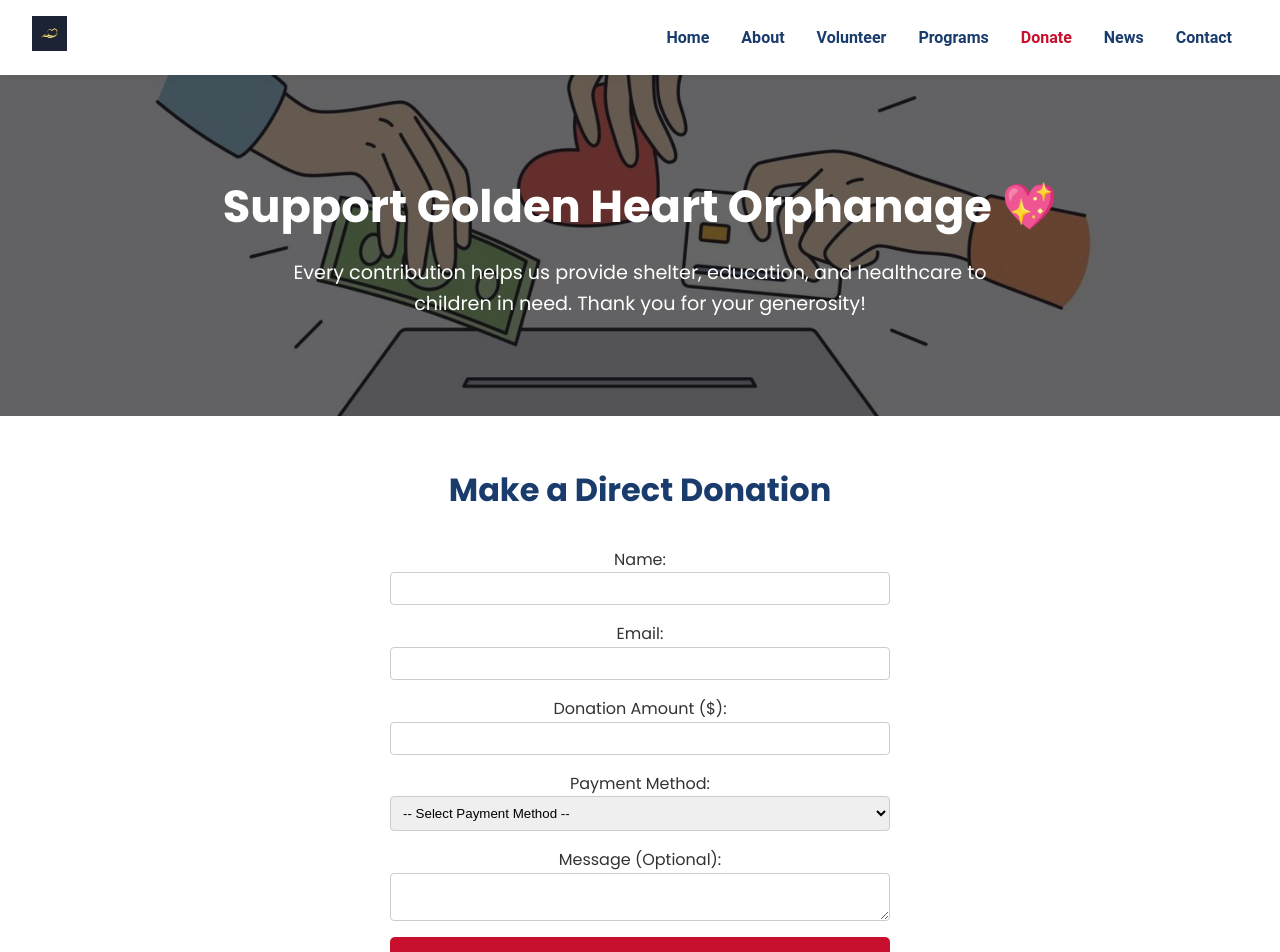
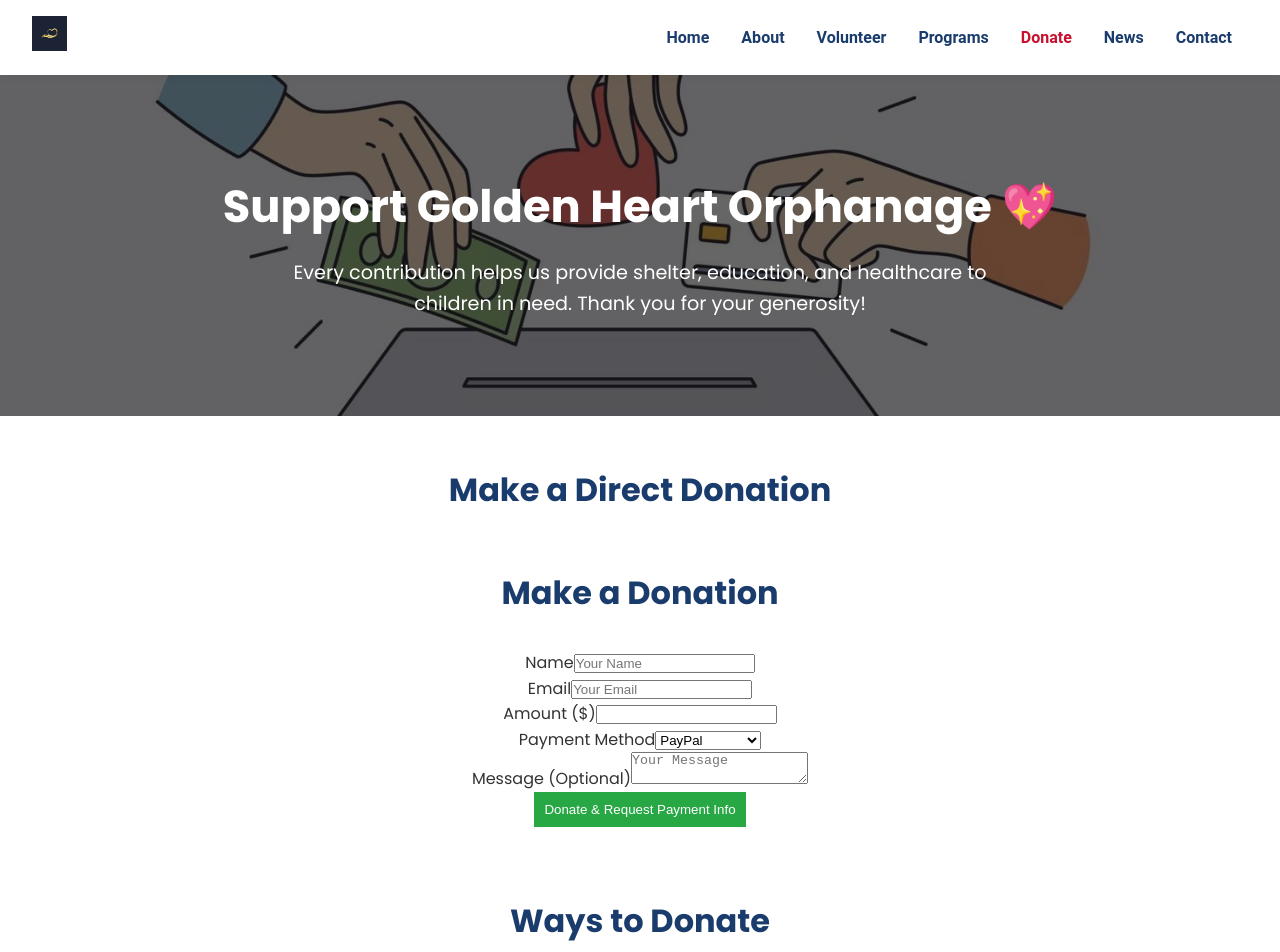
Before and after one commit to davidmassmutual/golden-heart, a React (Vite) app in the folder client/: page /donate in a window 1280 px wide. Shown: the top 952 px of the page. Built offline with nearby package versions, Linux system fonts and the light colour scheme.

Commit message:
tired commit

```diff
--- a/client/src/App.jsx
+++ b/client/src/App.jsx
@@ -39,7 +39,7 @@ function App() {
         <Route path="/contact" element={<Contact />} />
         <Route path="/volunteer" element={<Volunteer />} />
         <Route path="/admin" element={<Admin />} />
-         <Route path="/smarthub-chat" element={<SmartHubChat/>} />
+          <Route path="/smarthub-chat/:chatId" element={<SmartHubChat/>} />
       </Routes>
       <Footer />
     </Router>
--- a/client/src/components/DonationForm.jsx
+++ b/client/src/components/DonationForm.jsx
@@ -1,17 +1,21 @@
+// client/src/components/DonationForm.js
 import React, { useState } from 'react';
+import { useNavigate } from 'react-router-dom';
 import axios from 'axios';
+import { io } from 'socket.io-client';
 import '../styles/DonationForm.css';
 
-function DonationForm() {
+const DonationForm = () => {
   const [formData, setFormData] = useState({
     name: '',
     email: '',
     amount: '',
-    paymentMethod: '',
+    paymentMethod: 'PayPal',
     message: '',
   });
+  const [error, setError] = useState('');
   const [success, setSuccess] = useState('');
-  const [error, setError] = useState('');
+  const navigate = useNavigate();
 
   const handleChange = (e) => {
     setFormData({ ...formData, [e.target.name]: e.target.value });
@@ -19,78 +23,81 @@ function DonationForm() {
 
   const handleSubmit = async (e) => {
     e.preventDefault();
+    setError('');
+    setSuccess('');
+
+    const apiUrl = import.meta.env.VITE_API_URL || 'http://localhost:5000';
+
     try {
-      await axios.post('http://localhost:5000/api/donations', formData);
-      setSuccess('Thank you for your donation!');
-      setFormData({ name: '', email: '', amount: '', paymentMethod: '', message: '' });
-      setError('');
-    } catch (error) {
-      console.error('Error submitting donation:', error);
-      setError('An error occurred. Please try again.');
-      setSuccess('');
+      // Submit donation
+      const donationResponse = await axios.post(`${apiUrl}/api/donations`, formData);
+      setSuccess('Donation submitted successfully!');
+
+      // Create chat session with validated data
+      const userName = formData.name.trim() || 'Anonymous';
+      const userId = formData.email.trim() || `anonymous-${Date.now()}@noemail.com`;
+      const chatResponse = await axios.post(`${apiUrl}/api/chats`, {
+        userName,
+        userId,
+      });
+
+      if (!chatResponse.data.chatId) {
+        throw new Error('No chatId returned from server');
+      }
+
+      // Connect to Socket.io
+      const socket = io(apiUrl);
+      socket.emit('join-chat', chatResponse.data.chatId);
+      socket.emit('send-message', {
+        chatId: chatResponse.data.chatId,
+        text: `Hello, I just submitted a donation of $${formData.amount}. Please provide payment details (e.g., PayPal or bank info).`,
+        sender: 'user',
+      });
+
+      // Redirect to SmartHub chat
+      navigate(`/smarthub-chat/${chatResponse.data.chatId}`, {
+        state: { userName, userId },
+      });
+    } catch (err) {
+      console.error('Donation or chat error:', err.response?.data || err.message);
+      setError(err.response?.data?.error || 'Error submitting donation or starting chat');
     }
   };
 
   return (
-    <form onSubmit={handleSubmit} className="donation-form">
+    <div className="donation-form-container">
+      <h2>Make a Donation</h2>
+      {error && <p className="error">{error}</p>}
       {success && <p className="success">{success}</p>}
-      {error && <p className="error">{error}</p>}
-      <label>
-        Name:
-        <input
-          type="text"
-          name="name"
-          value={formData.name}
-          onChange={handleChange}
-          required
-        />
-      </label>
-      <label>
-        Email:
-        <input
-          type="email"
-          name="email"
-          value={formData.email}
-          onChange={handleChange}
-          required
-        />
-      </label>
-      <label>
-        Donation Amount ($):
-        <input
-          type="number"
-          name="amount"
-          value={formData.amount}
-          onChange={handleChange}
-          required
-        />
-      </label>
-      <label>
-        Payment Method:
-        <select
-          name="paymentMethod"
-          value={formData.paymentMethod}
-          onChange={handleChange}
-          required
-        >
-          <option value="">-- Select Payment Method --</option>
-          <option value="paypal">PayPal</option>
-          <option value="credit_card">Credit/Debit Card</option>
-          <option value="bank_transfer">Bank Transfer</option>
-          <option value="crypto">Cryptocurrency</option>
-        </select>
-      </label>
-      <label>
-        Message (Optional):
-        <textarea
-          name="message"
-          value={formData.message}
-          onChange={handleChange}
-        />
-      </label>
-      <button type="submit">Donate</button>
-    </form>
+      <form onSubmit={handleSubmit}>
+        <div>
+          <label>Name</label>
+          <input type="text" name="name" value={formData.name} onChange={handleChange} placeholder="Your Name" />
+        </div>
+        <div>
+          <label>Email</label>
+          <input type="email" name="email" value={formData.email} onChange={handleChange} placeholder="Your Email" required />
+        </div>
+        <div>
+          <label>Amount ($)</label>
+          <input type="number" name="amount" value={formData.amount} onChange={handleChange} required />
+        </div>
+        <div>
+          <label>Payment Method</label>
+          <select name="paymentMethod" value={formData.paymentMethod} onChange={handleChange}>
+            <option value="PayPal">PayPal</option>
+            <option value="Credit Card">Credit Card</option>
+            <option value="Bank Transfer">Bank Transfer</option>
+          </select>
+        </div>
+        <div>
+          <label>Message (Optional)</label>
+          <textarea name="message" value={formData.message} onChange={handleChange} placeholder="Your Message" />
+        </div>
+        <button type="submit">Donate & Request Payment Info</button>
+      </form>
+    </div>
   );
-}
+};
 
 export default DonationForm;
--- a/client/src/pages/Donate.jsx
+++ b/client/src/pages/Donate.jsx
@@ -25,13 +25,6 @@ function Donate() {
       <section className="donation-form-section container">
         <h2>Make a Direct Donation</h2>
         <DonationForm />
-        <button
-          onClick={() => navigate('/smarthub-chat')}
-          className="cta-button"
-          style={{ marginTop: '20px', background: '#c8102e', color: 'white' }}
-        >
-          Chat with Support for Payment Info
-        </button>
       </section>
 
       {/* Donation Methods */}
--- a/client/src/pages/SmartHubChat.jsx
+++ b/client/src/pages/SmartHubChat.jsx
@@ -1,92 +1,71 @@
+// client/src/pages/SmartHubChat.js
 import React, { useState, useEffect } from 'react';
-import io from 'socket.io-client';
+import { useParams, useLocation } from 'react-router-dom';
+import { io } from 'socket.io-client';
 import axios from 'axios';
-import '../styles/SmartHubChat.css'; // New CSS file
+import '../styles/SmartHubChat.css';
 
 const SmartHubChat = () => {
-  const [socket, setSocket] = useState(null);
-  const [chatId, setChatId] = useState(null);
+  const { chatId } = useParams();
+  const { state } = useLocation();
   const [messages, setMessages] = useState([]);
   const [message, setMessage] = useState('');
-  const [userName, setUserName] = useState(''); // From donation form or prompt
-  const [userId, setUserId] = useState(''); // e.g., email or anonymous
-  const [loading, setLoading] = useState(true);
+  const [socket, setSocket] = useState(null);
+  const [error, setError] = useState('');
 
   useEffect(() => {
-    // Prompt for user details if not passed from Donate
-    if (!userName || !userId) {
-      const name = prompt('Enter your name for chat:');
-      const id = prompt('Enter your email (or "anonymous"):');
-      setUserName(name);
-      setUserId(id || 'anonymous');
-    }
-
-    // Create chat
-    const createChat = async () => {
-      try {
-        const res = await axios.post('http://localhost:5000/api/chats', { userName, userId });
-        setChatId(res.data.chatId);
-      } catch (err) {
-        console.error('Error creating chat');
-      }
-    };
-
-    if (userName && userId) {
-      createChat();
-    }
-
-    // Connect to Socket.io
-    const newSocket = io('http://localhost:5000');
+    const newSocket = io(`${import.meta.env.VITE_API_URL || 'http://localhost:5000'}`);
     setSocket(newSocket);
 
-    return () => newSocket.close();
-  }, [userName, userId]);
+    newSocket.emit('join-chat', chatId);
 
-  useEffect(() => {
-    if (socket && chatId) {
-      socket.emit('join-chat', chatId);
+    newSocket.on('new-message', (msg) => {
+      setMessages((prev) => [...prev, msg]);
+    });
 
-      socket.on('new-message', (msg) => {
-        setMessages((prev) => [...prev, msg]);
+    newSocket.on('error', (err) => {
+      setError(err);
+    });
+
+    return () => {
+      newSocket.disconnect();
+    };
+  }, [chatId]);
+
+  const sendMessage = async (e) => {
+    e.preventDefault();
+    if (!message.trim()) return;
+
+    try {
+      socket.emit('send-message', {
+        chatId,
+        text: message,
+        sender: 'user',
       });
-
-      socket.on('error', (err) => {
-        alert(err);
-      });
-    }
-  }, [socket, chatId]);
-
-  const sendMessage = (e) => {
-    e.preventDefault();
-    if (message.trim() && socket && chatId) {
-      socket.emit('send-message', { chatId, text: message, sender: 'user' });
       setMessage('');
+    } catch (err) {
+      setError('Error sending message');
     }
   };
 
-  if (loading) return <div>Loading chat...</div>;
-
   return (
-    <div className="chat-container">
-      <header className="chat-header">
-        <h2>SmartHub Support - Payment Info</h2>
-        <p>Chat with admin for donation details (e.g., bank/PayPal info).</p>
-      </header>
-      <div className="messages">
-        {messages.map((msg, idx) => (
-          <div key={idx} className={`message ${msg.sender}`}>
-            <strong>{msg.sender === 'user' ? 'You' : 'Admin'}:</strong> {msg.text}
-            <span className="timestamp">{new Date(msg.timestamp).toLocaleTimeString()}</span>
+    <div className="smarthub-chat-container">
+      <h2>Chat with Support</h2>
+      {error && <p className="error">{error}</p>}
+      <div className="chat-messages">
+        {messages.map((msg, index) => (
+          <div key={index} className={`message ${msg.sender}`}>
+            <p>{msg.text}</p>
+            <span>{new Date(msg.timestamp).toLocaleTimeString()}</span>
           </div>
         ))}
       </div>
-      <form onSubmit={sendMessage} className="message-form">
+      <form onSubmit={sendMessage}>
         <input
           type="text"
           value={message}
           onChange={(e) => setMessage(e.target.value)}
           placeholder="Type your message..."
-          required
         />
         <button type="submit">Send</button>
       </form>
--- a/client/src/styles/DonationForm.css
+++ b/client/src/styles/DonationForm.css
@@ -1,49 +1,18 @@
-.donation-form {
+/* client/src/styles/DonationForm.css */
+.donation-form-container {
   max-width: 500px;
-  margin: 2rem auto;
-  display: flex;
-  flex-direction: column;
-  gap: 1rem;
+  margin: 0 auto;
+  padding: 20px;
 }
-
-.donation-form label {
-  display: flex;
-  flex-direction: column;
-  font-weight: 500;
-}
-
-.donation-form input,
-.donation-form textarea,
-.donation-form select {
-  padding: 0.5rem;
-  border: 1px solid #ccc;
-  border-radius: 4px;
-}
-
-.donation-form button {
-  padding: 1rem;
-  background: #c8102e;
+.donation-form-container button {
+  background-color: #28a745;
   color: white;
+  padding: 10px;
   border: none;
-  border-radius: 5px;
   cursor: pointer;
 }
-
-.donation-form button:hover {
-  background: #a10d24;
+.donation-form-container button:hover {
+  background-color: #218838;
 }
-
-/* Success and Error Messages */
-.success {
-  color: green;
-  font-weight: 500;
-  margin-bottom: 1rem;
-  text-align: center;
-}
-
-.error {
-  color: red;
-  font-weight: 500;
-  margin-bottom: 1rem;
-  text-align: center;
-}
+.error { color: red; }
+.success { color: green; }
```
Also changed, not shown: 1 other file (tests, documents, lock files or other folders).
